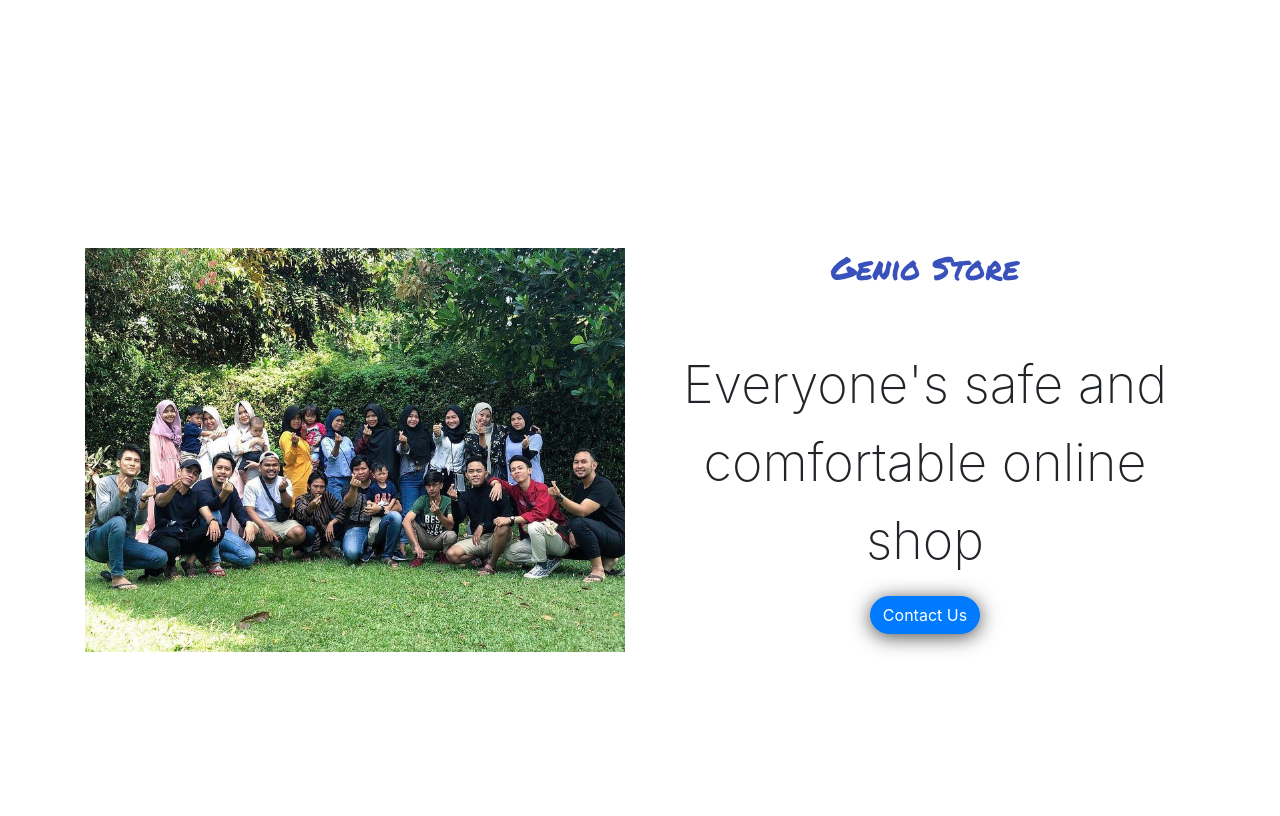
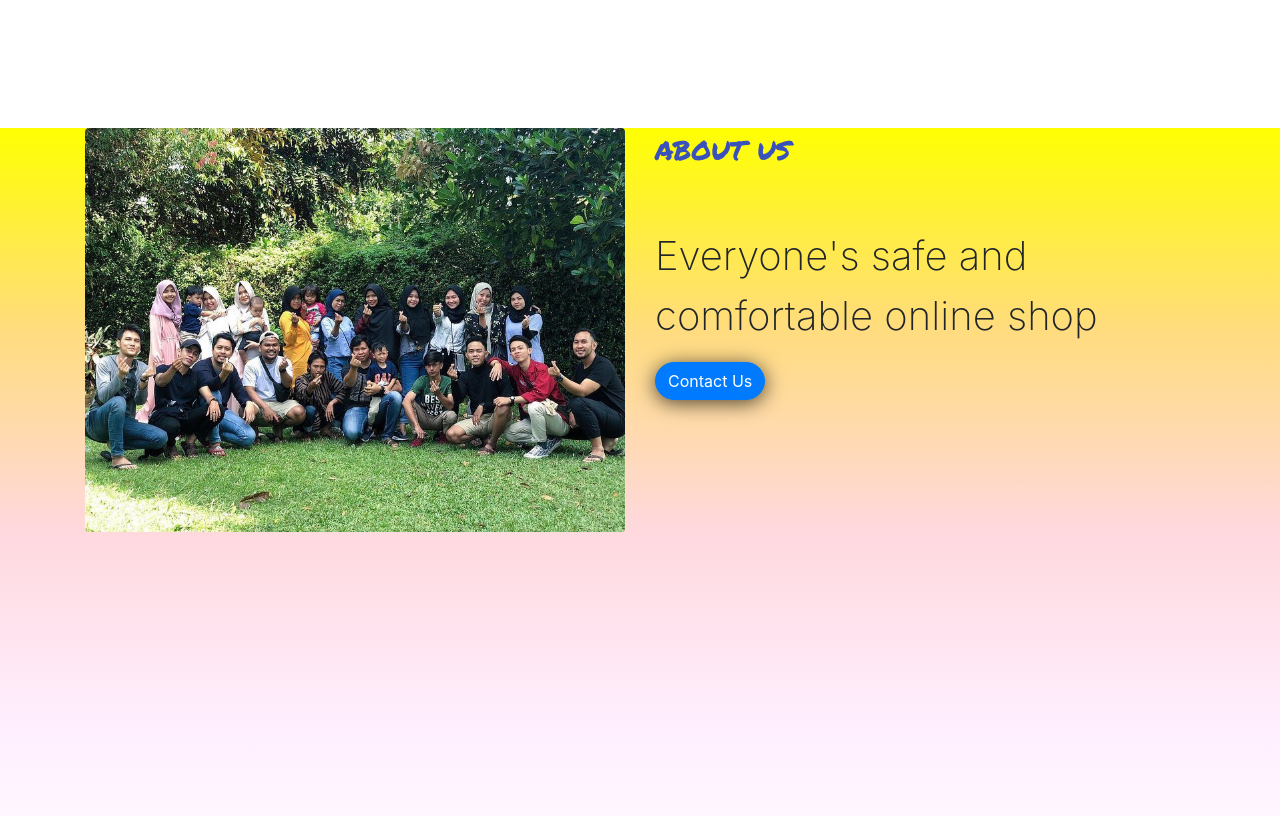
Before and after one commit to mfahrianda/genio-store, a plain HTML site: page index.html in a window 1280 px wide. Shown: the part 2500-3316 px from the top of the page. Drawn offline with nearby package versions, Linux system fonts and the light colour scheme.

Commit message:
add link from navbar, styling about section

```diff
--- a/index.html
+++ b/index.html
@@ -57,7 +57,7 @@
           <div class="navbar-nav ml-auto">
             <a class="nav-item nav-link" href="#products">Products</a>
             <a class="nav-item nav-link" href="#video">Videos</a>
-            <a class="nav-item nav-link" href="#">About</a>
+            <a class="nav-item nav-link" href="#about">About</a>
           </div>
         </div>
       </div>
@@ -254,17 +254,17 @@
     <!-- aboutus -->
     <section class="about" id="about">
       <div class="container">
-        <div class="row about">
+        <div class="row">
           <div class="col">
             <img
               src="./assets/genio-clan.jpg"
               alt="genioclan"
-              class="img-fluid"
+              class="img-fluid rounded"
             />
           </div>
-          <div class="col text-center">
-            <h2>Genio Store</h2>
-            <p class="text-center">
+          <div class="col">
+            <h2>about us</h2>
+            <p>
               Everyone's <span>safe</span> and <span>comfortable</span> online
               shop
             </p>
--- a/style.css
+++ b/style.css
@@ -112,10 +112,17 @@ h2 {
 }
 
 .about {
-  margin-top: 120px;
+  background-image: linear-gradient(
+    to bottom,
+    #ffff02,
+    #ffdc7d,
+    #ffd8dd,
+    #ffefff,
+    #ffffff
+  );
 }
 
 .about p {
-  font-size: 52px;
+  font-size: 40px;
   font-weight: 200;
 }
```
